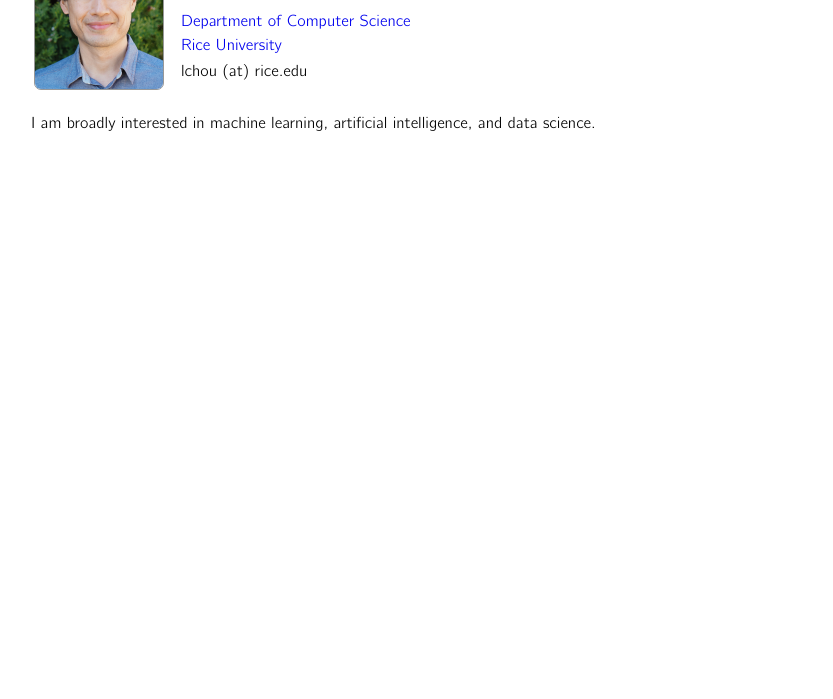
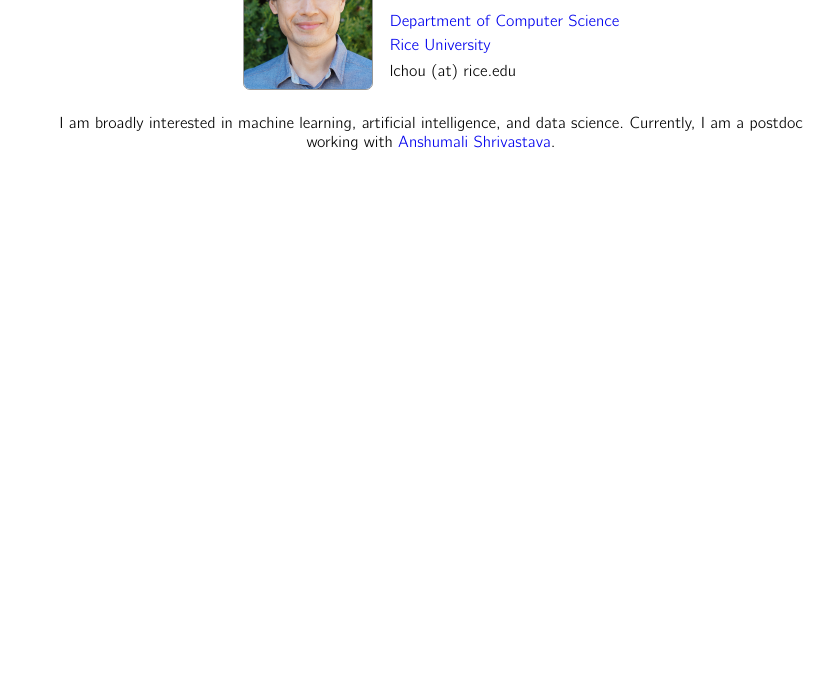
Before and after one commit to lchou/lchou.github.io, a plain HTML site: page index.html in a window 1280 px wide. Shown: the part 101-800 px from the top of the page, without its empty margins (209-1042 px from the left). Drawn offline with Linux system fonts and the light colour scheme.

Commit message:
Update index.html

```diff
--- a/index.html
+++ b/index.html
@@ -18,6 +18,7 @@
 </head>
 <body>
 <br>
+<center>
 <div style="max-width:800px; margin: auto; font-family: 'cmb'" class="container">
 
 	<TABLE border="0">
@@ -30,10 +31,11 @@
 	<TR><TD style="padding-bottom: 14px;">lchou (at) rice.edu</TD></TR>
 	</TABLE>
 
-	<P>I am broadly interested in machine learning, artificial intelligence, and data science.
+	<P>I am broadly interested in machine learning, artificial intelligence, and data science. Currently, I am a postdoc working with <A HREF="http://www.cs.rice.edu/~as143" TARGET="_blank">Anshumali Shrivastava</A>.
 	</P>
 
 </div>
+</center>
 <br><br>
 </body>
 </html>
```
